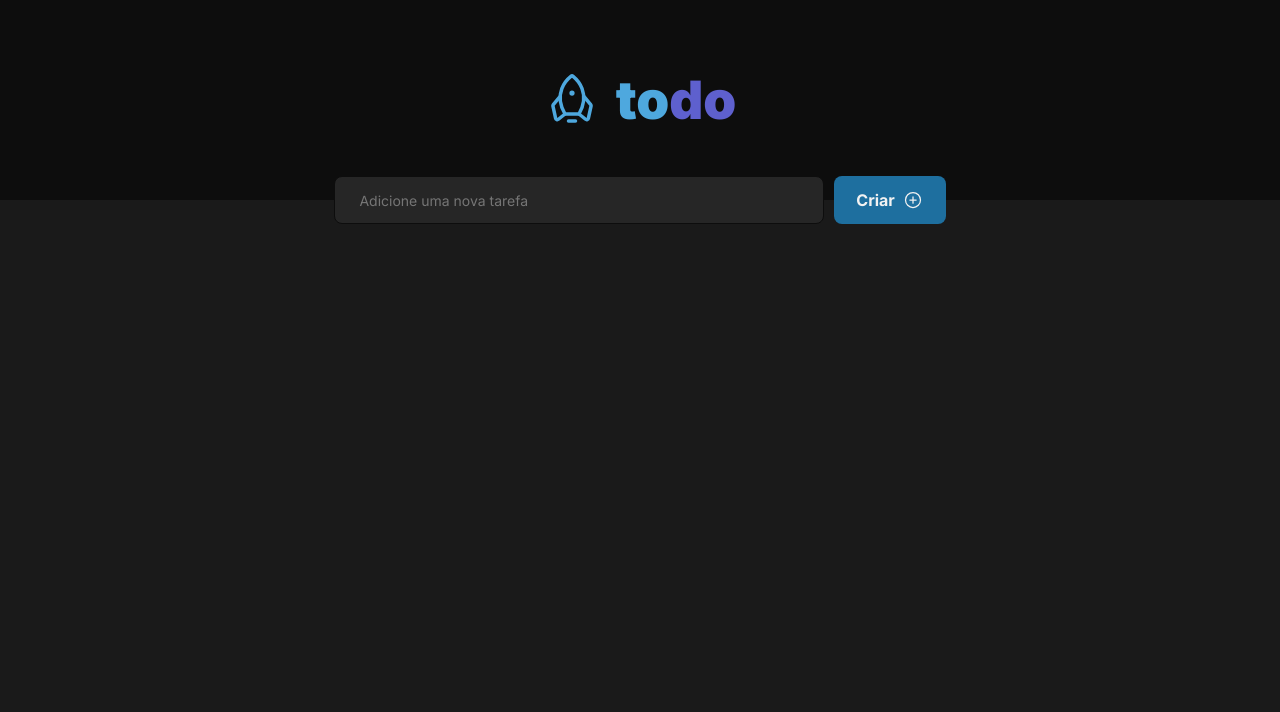
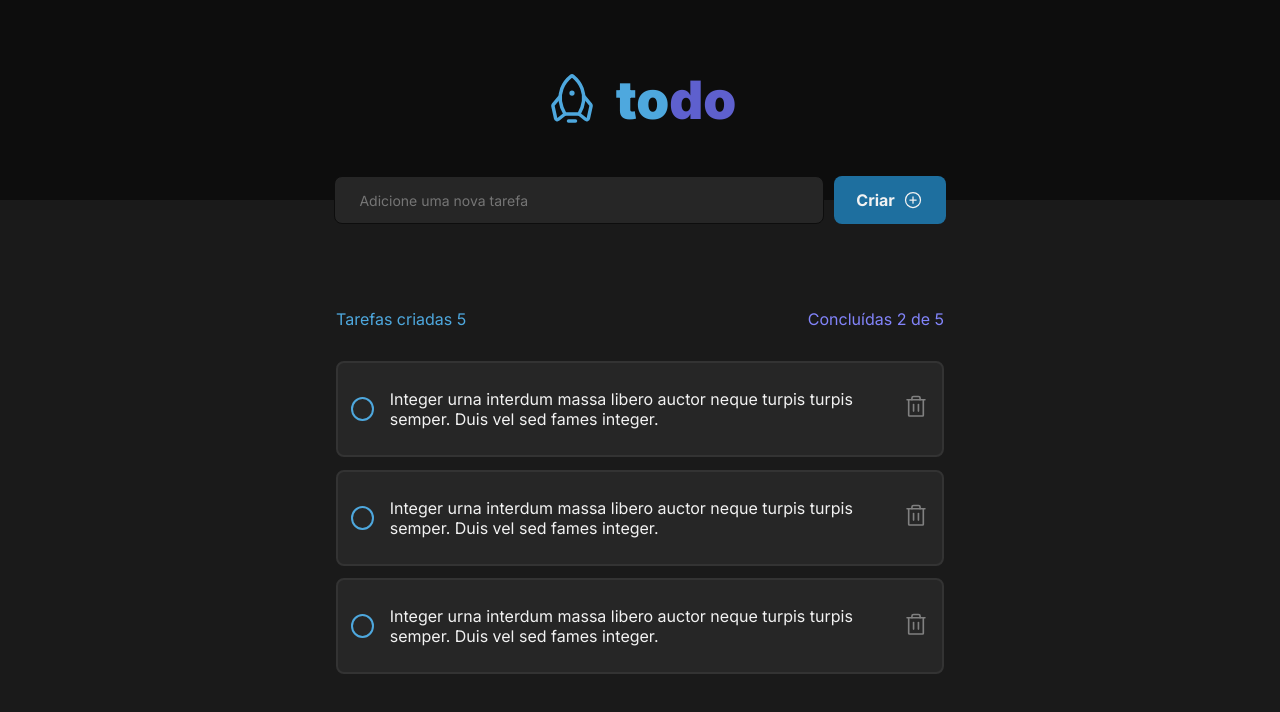
Before and after one commit to juninho-Oliveira/Desafio-01---Praticando-os-conceitos-do-ReactJS, a React (Vite) app in the folder desafio-01/: page / in a window 1280 px wide. Shown: the top 712 px of the page. Built offline with nearby package versions, Linux system fonts and the light colour scheme.

Commit message:
adicionando modulo taskList

```diff
--- a/desafio-01/src/App.module.css
+++ b/desafio-01/src/App.module.css
@@ -0,0 +1 @@
+.mainContent {}
--- a/desafio-01/src/App.tsx
+++ b/desafio-01/src/App.tsx
@@ -1,18 +1,18 @@
 import { Header } from './components/Header'
 import { NewTask } from './components/NewTask'
+import { Task } from './components/Task'
 
-
+import styles from './App.module.css'
 import './global.css'
-//import styles from './App.module.css'
-
 
 
 export function App() {
 
   return (
-    <>
+    <div className={styles.mainContent}>
       <Header />
       <NewTask />
-    </>
+      <Task />
+    </div>
   )
 }
--- /dev/null
+++ b/desafio-01/src/components/Task.module.css
@@ -0,0 +1,39 @@
+
+.mainContent {
+    display: flex;
+    align-items: center;
+    justify-content: center;
+    /*border: 1px solid red;*/
+    margin-top: 5.3rem;
+    flex-direction: column;
+}
+
+.content {
+    display: flex;
+    justify-content: center;
+    flex-direction: column;
+    width: 38rem;
+    gap: 2rem;
+}
+
+.mainContent .info {
+    display: flex;
+    align-items: center;
+    justify-content: space-between;
+}
+
+.mainContent .info p {
+    color: var( --Blue);
+}
+
+.mainContent .info span {
+    color: var(--Purple);
+}
+
+.mainContent .listContent {
+    display: flex;
+    align-items: center;
+    justify-content: center;
+    gap: 0.8rem;
+    flex-direction: column;
+}
--- /dev/null
+++ b/desafio-01/src/components/Task.tsx
@@ -0,0 +1,26 @@
+import styles from './Task.module.css'
+import { TaskList } from './TaskList'
+
+
+export function Task() {
+    return (
+        <main className={styles.mainContent}>
+
+            <div className={styles.content}>
+
+                <section className={styles.info}>
+                    <p>Tarefas criadas 5</p>
+                    <span>Concluídas 2 de 5</span>
+                </section>
+
+                <section className={styles.listContent}>
+                    < TaskList />
+                    < TaskList />
+                    < TaskList />
+                </section>
+
+            </div>
+
+        </main>
+    )
+}
--- /dev/null
+++ b/desafio-01/src/components/TaskList.tsx
@@ -0,0 +1,22 @@
+import { Trash } from "phosphor-react"
+
+import styles from './TaskiList.module.css'
+
+
+export function TaskList() {
+
+
+    return (
+        <section className={styles.list}>
+
+            <input type="checkbox" />
+
+                <p>Integer urna interdum massa libero auctor neque turpis
+                    turpis semper. Duis vel sed fames integer.</p>
+
+        <button>
+            <Trash size={26} />
+        </button>
+    </section>
+    )
+}
--- /dev/null
+++ b/desafio-01/src/components/TaskiList.module.css
@@ -0,0 +1,45 @@
+ .list {
+    display: flex;
+    align-items: center;
+    justify-content: center;
+    gap: 1rem;
+    padding: 0.8rem;
+    border: 2px solid var(--gray-400);
+    border-radius: 8px;
+    height: 6rem;
+    background-color: var(--gray-500);
+    color: var(--gray-100);
+}
+
+.list input[type="checkbox"] {
+    appearance: none;
+    width: 2rem;
+    height: 1.5rem;
+    border: 2px solid var(--Blue);
+    border-radius: 50%;
+    outline: none;
+}
+
+ input[type="checkbox"]:checked {
+    background-color: var(--Purple-Dark);
+}
+
+input[type="checkbox"]:checked::after {
+    content: '✓';
+    color: white;
+    display: flex;
+    align-items: center;
+    justify-content: center;
+}
+
+ .list button {
+    background-color: transparent;
+    border: none;
+    color: var(--gray-300);
+    cursor: pointer;
+}
+
+ .list button:hover {
+    transition: 0.5s;
+    color: var(--Blue);
+}
--- a/desafio-01/src/global.css
+++ b/desafio-01/src/global.css
@@ -18,8 +18,7 @@
 }
 
 :focus {
-  outline: transparent;
-  box-shadow: 0 0 0 2px var(--gray-100);
+  outline: none;
 }
 
 
@@ -40,5 +39,4 @@ input,
 button {
   font-family: "Inter", sans-serif;
   font-weight: 400;
-  font-size: 1rem;
 }
```
